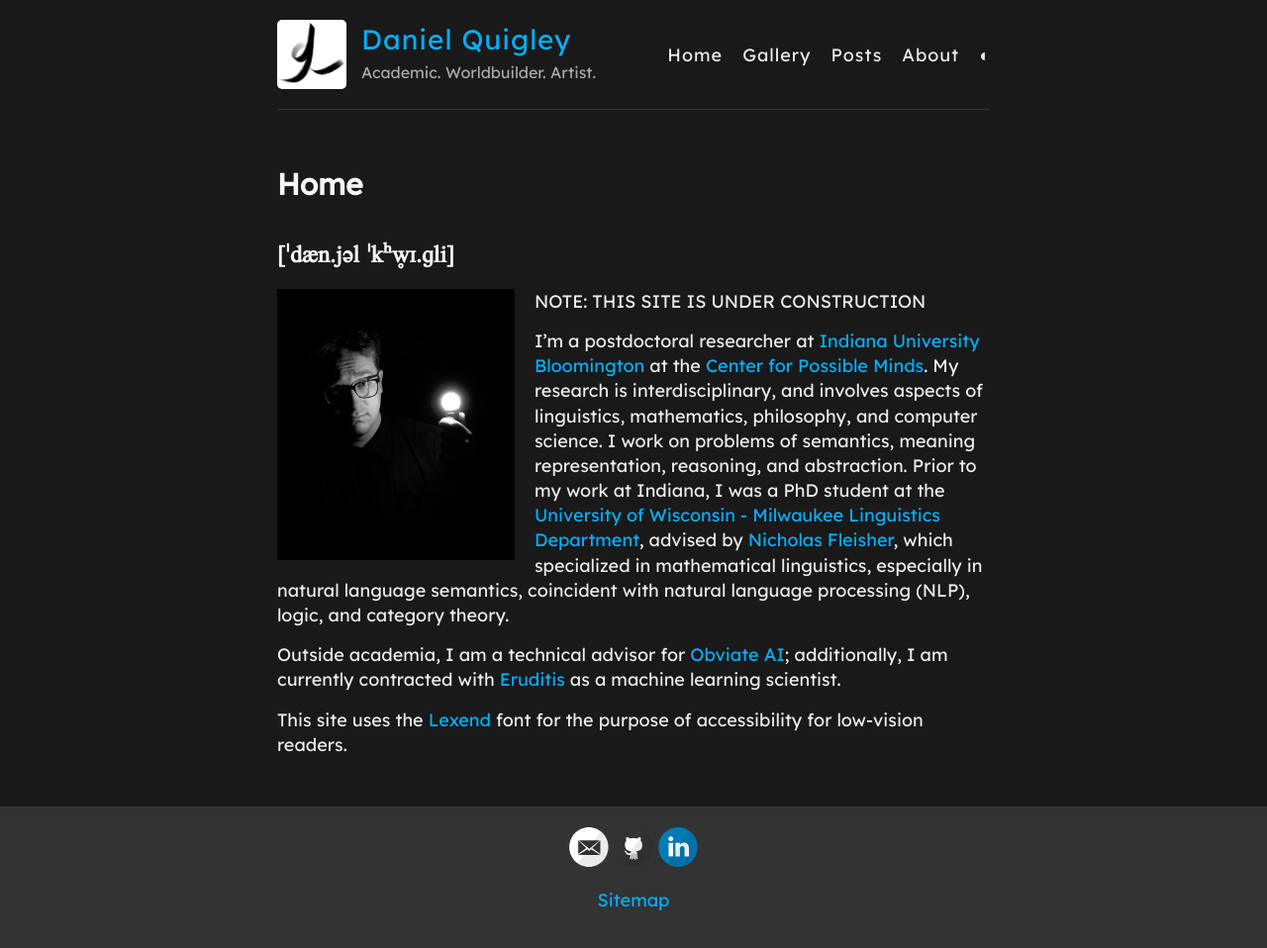
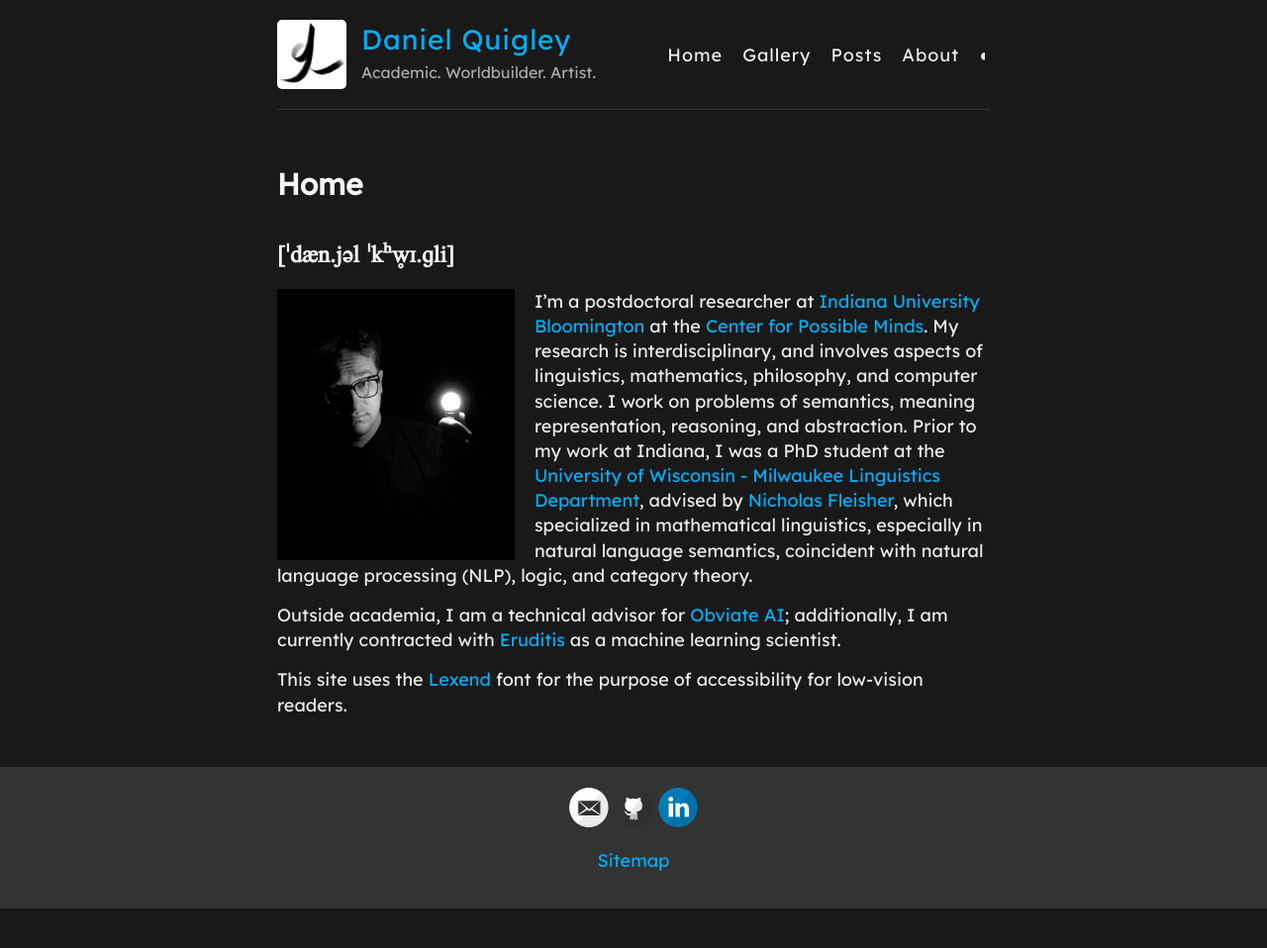
Before and after one commit to deltaquebec/dquigley.art, a Jekyll site: the page built from index.md, in a window 1280 px wide. Shown: the whole page at 99% size. Built offline with Jekyll 4.4.1, drawn with Linux system fonts in a browser that asks for light colours; after the commit the page ends 918 px from its top, so only the background shows below that.

Commit message:
Update index.md

```diff
--- a/index.md
+++ b/index.md
@@ -9,8 +9,6 @@ title: Home
 -->
 <img src="/images/quigley_daniel_one_light_3_crop_2.jpg" alt="Profile Picture" style="float: left; margin-right: 20px; width: 240px;">
 
-NOTE: THIS SITE IS UNDER CONSTRUCTION
-
 I'm a postdoctoral researcher at [Indiana University Bloomington](https://bloomington.iu.edu/) at the [Center for Possible Minds](https://www.possibleminds.org/). My research is interdisciplinary, and involves aspects of linguistics, mathematics, philosophy, and computer science. I work on problems of semantics, meaning representation, reasoning, and abstraction. Prior to my work at Indiana, I was a PhD student at the [University of Wisconsin - Milwaukee](https://uwm.edu/) [Linguistics Department](https://uwm.edu/linguistics/), advised by [Nicholas Fleisher](https://uwm.edu/linguistics/people/fleisher-nicholas/), which specialized in mathematical linguistics, especially in natural language semantics, coincident with natural language processing (NLP), logic, and category theory.
 
 Outside academia, I am a technical advisor for [Obviate AI](https://www.obviate.ai/); additionally, I am currently contracted with [Eruditis](https://www.linkedin.com/company/eruditis/) as a machine learning scientist.
```
